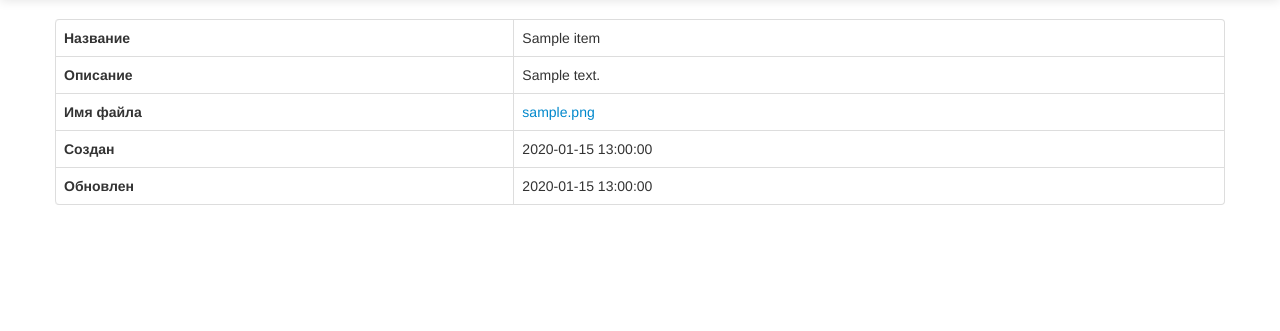
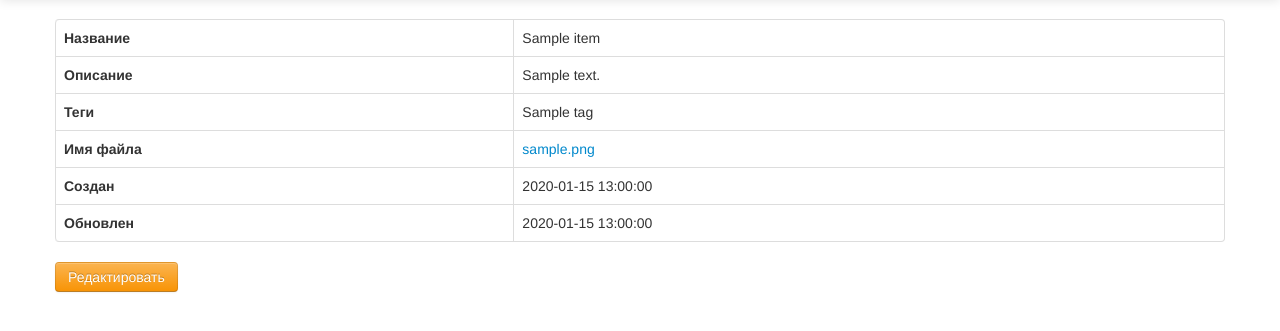
Before and after one commit to Disasm/article-base, a Django app: page /item/1/ in a window 1280 px wide. Shown: the part 41-372 px from the top of the page. Run offline with Django 3.2, Linux system fonts and the light colour scheme; a user stored in the database is signed in; tables that the repository leaves empty hold one stand-in row (values such as "Sample post").

Commit message:
Item editing

```diff
--- a/web/forms.py
+++ b/web/forms.py
@@ -18,3 +18,8 @@ class AddItemForm(forms.Form):
             raise forms.ValidationError('File type is not supported')
 
         return file
+
+class EditItemForm(forms.Form):
+    name = forms.CharField(max_length=100)
+    description = forms.CharField(max_length=200, required=False)
+    tags = forms.CharField(max_length=200, required=False)
--- a/web/models.py
+++ b/web/models.py
@@ -20,6 +20,15 @@ class Item(models.Model):
     def url(self):
         return settings.STATIC_URL + "files/" + self.uid + "/" + self.filename;
 
+    def tag_string(self):
+        item_tags = ItemTag.objects.filter(item=self)
+        names = []
+        for it in item_tags:
+            tag = it.tag
+            names.append(tag.name)
+        names = sorted(names)
+        return ", ".join(names)
+
 class ItemTag(models.Model):
     item = models.ForeignKey(Item)
     tag = models.ForeignKey(Tag)
--- a/web/templates/item.html
+++ b/web/templates/item.html
@@ -9,6 +9,10 @@
     <tr>
         <th>Описание</th>
         <td>{{ item.description }}</td>
+    </tr>
+    <tr>
+        <th>Теги</th>
+        <td>{{ item.tag_string }}</td>
     </tr>
     <tr>
         <th>Имя файла</th>
@@ -23,4 +27,5 @@
         <td>{{ item.updated }}</td>
     </tr>
 </table>
+<a href="/item/{{ item.id }}/edit/" class="btn btn-warning">Редактировать</a>
 {%endblock %}
--- a/web/views.py
+++ b/web/views.py
@@ -1,14 +1,45 @@
 from web.models import Tag, Item, ItemTag
-from web.forms import AddItemForm
+from web.forms import AddItemForm, EditItemForm
 from django.contrib.auth.decorators import login_required
 from django.shortcuts import render_to_response, render, get_object_or_404
 from django.core.paginator import Paginator, EmptyPage, PageNotAnInteger
 from django.http import HttpResponseRedirect
 from django.conf import settings
+from django.core.exceptions import ObjectDoesNotExist
 import os
 import os.path
 import hashlib
 from datetime import datetime
+
+def get_tag(name, owner):
+    try:
+        tag = Tag.objects.get(name=name, owner=owner)
+        return tag
+    except ObjectDoesNotExist:
+        tag = Tag()
+        tag.name = name
+        tag.owner = owner
+        tag.save()
+        return tag
+
+def fill_tags(item, tags, owner):
+    l = tags.split(',')
+    names = []
+    for tag in l:
+        tag = tag.strip()
+        if len(tag) > 0:
+            names.append(tag)
+    names = sorted(list(set(names)))
+    if len(names)==0:
+        names.append('unknown')
+
+    # remove old tags
+    ItemTag.objects.filter(item=item).delete()
+
+    # add new tags
+    for name in names:
+        tag = get_tag(name, owner)
+        ItemTag.objects.create(item=item, tag=tag)
 
 # get tag cloud
 @login_required()
@@ -55,6 +86,8 @@ def item_add(request):
             item.updated = datetime.now()
             item.save()
 
+            fill_tags(item, cd['tags'], request.user)
+
             return HttpResponseRedirect('/item/%d' % item.id)
     else:
         form = AddItemForm() # An unbound form
@@ -63,7 +96,24 @@ def item_add(request):
 # edit item
 @login_required
 def item_edit(request, id):
-    pass
+    id = int(id)
+    item = get_object_or_404(Item, pk=id)
+    if request.method == 'POST':
+        form = EditItemForm(request.POST)
+        if form.is_valid():
+            cd = form.cleaned_data
+
+            item.name = cd['name']
+            item.description = cd['description']
+            item.updated = datetime.now()
+            item.save()
+
+            fill_tags(item, cd['tags'], request.user)
+
+            return HttpResponseRedirect('/item/%d' % item.id)
+    else:
+        form = EditItemForm(initial={'name': item.name, 'description': item.description, 'tags': item.tag_string()})
+    return render(request, 'item_add.html', {'form': form, 'edit': True})
 
 # get item list
 @login_required
```
